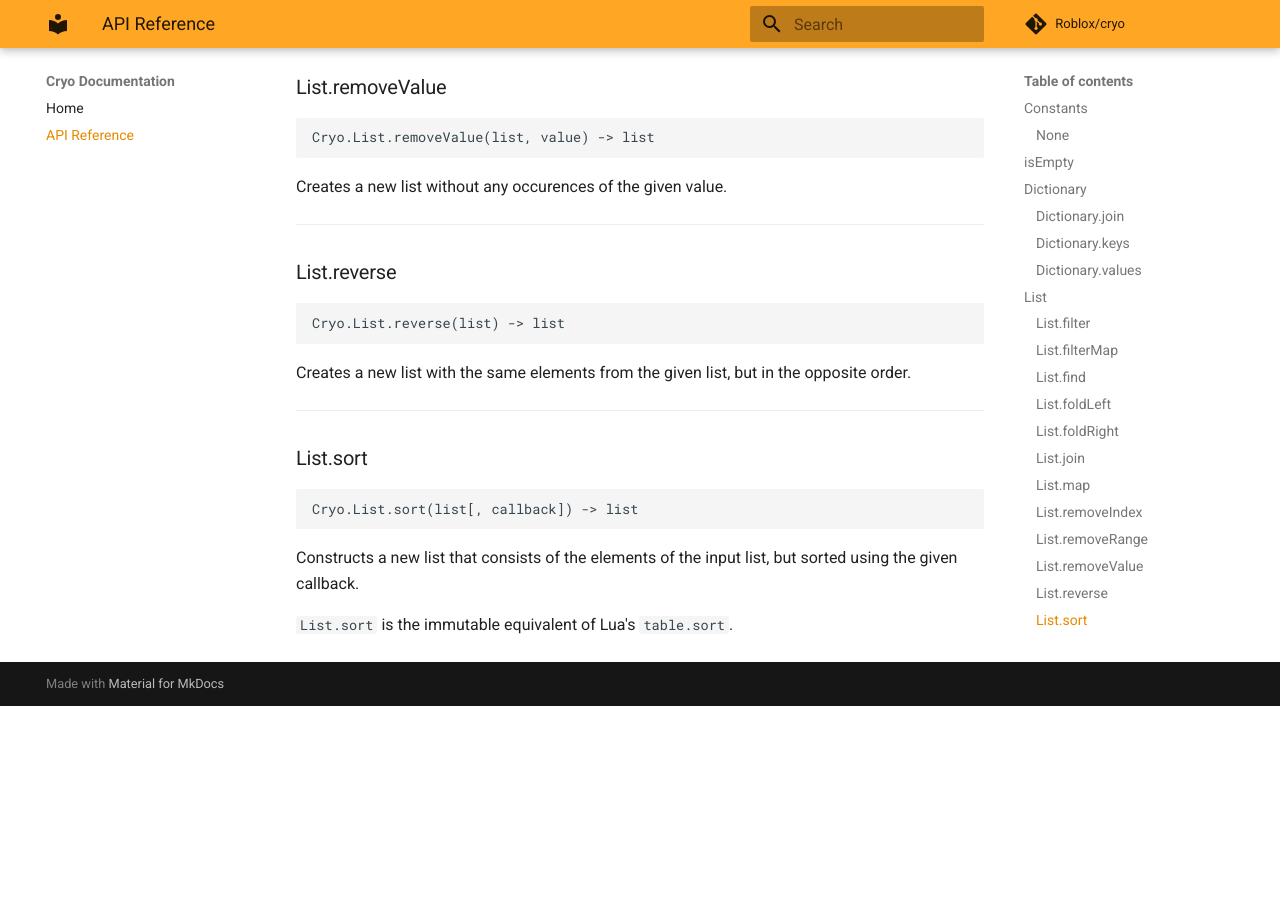
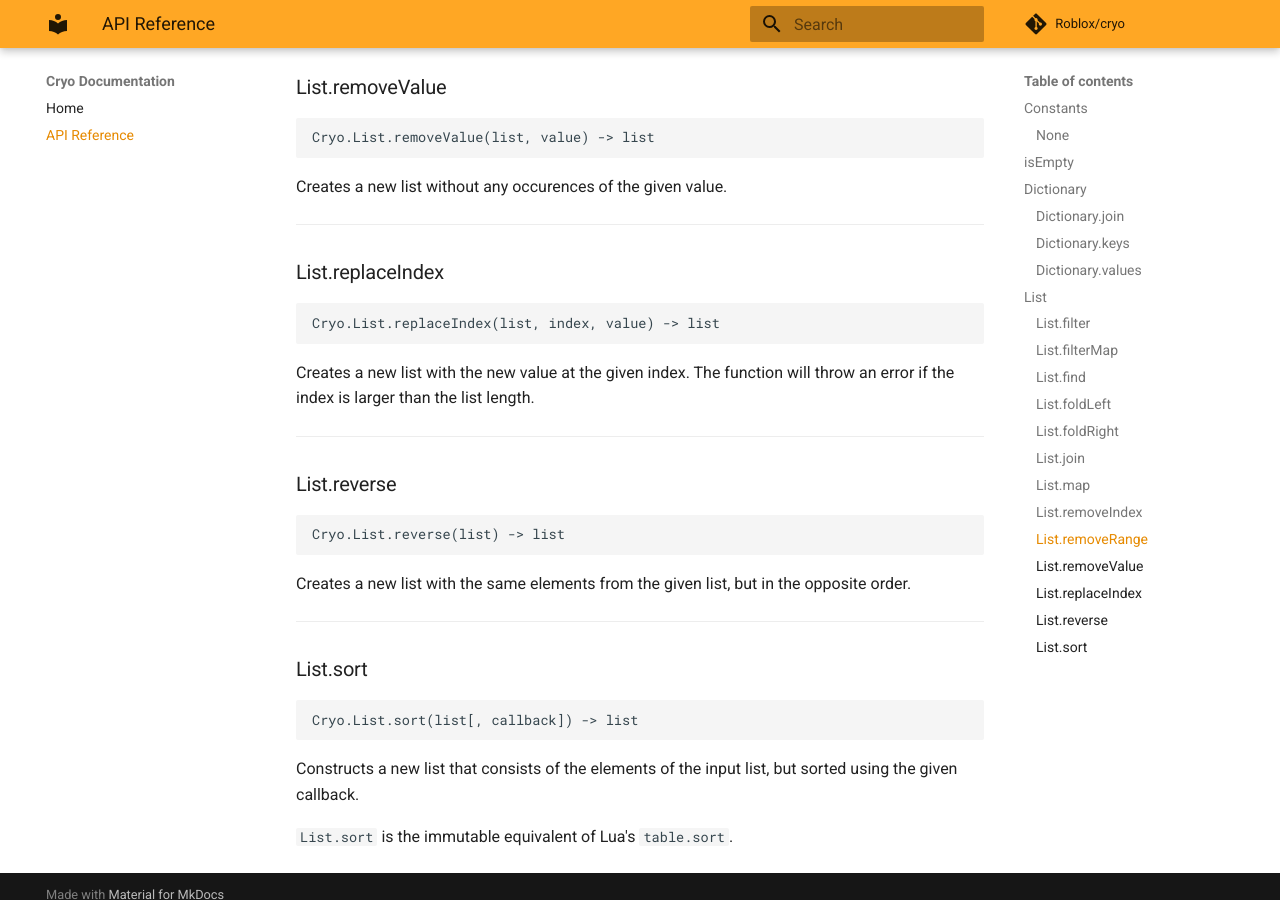
Before and after one commit to Roblox/cryo, an MkDocs documentation site: the page built from docs/api-reference.md, in a window 1280 px wide and 900 px high, scrolled down 4359 px. Built offline with MkDocs 1.6.1 and Material for MkDocs 9.7.7, drawn with Linux system fonts in a browser that asks for light colours; comment, search, counter and statistics services are not loaded; old or Windows-style settings are respelled for this version of MkDocs; before the commit the page ends 5065 px from its top, so only the background shows below that.

Commit message:
Implement List.replaceIndex(list, index, value) (#32)
* Implement List.replaceIndex

* Replace ternary expression for if statement

* Assert entire list for replaceIndex test

* Add test case to verify list has not mutated

* Assert all elements of result list

````diff
--- a/docs/api-reference.md
+++ b/docs/api-reference.md
@@ -187,6 +187,14 @@ Creates a new list without any occurences of the given value.
 
 ---
 
+### List.replaceIndex
+```
+Cryo.List.replaceIndex(list, index, value) -> list
+```
+Creates a new list with the new value at the given index. The function will throw an error if the index is larger than the list length.
+
+---
+
 ### List.reverse
 ```
 Cryo.List.reverse(list) -> list
````
Also changed, not shown: 3 other files.
